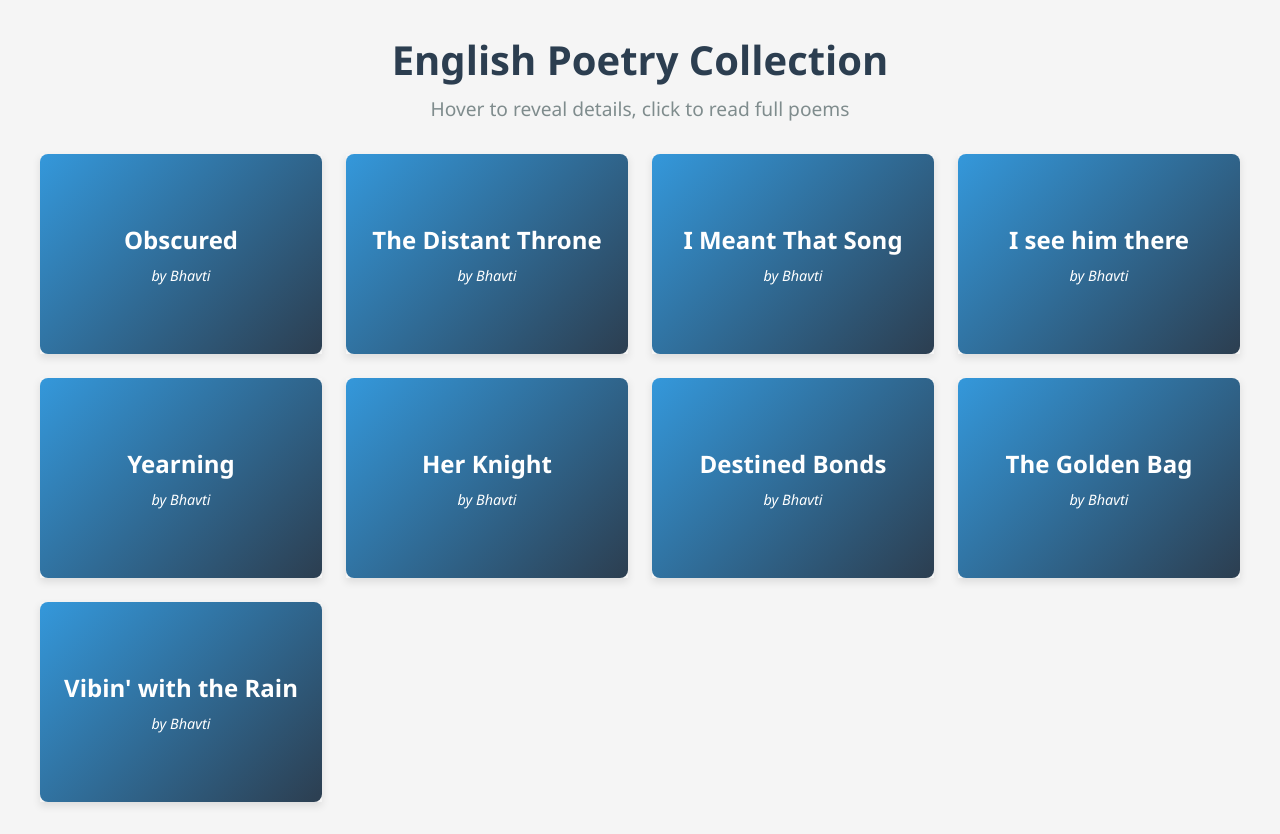
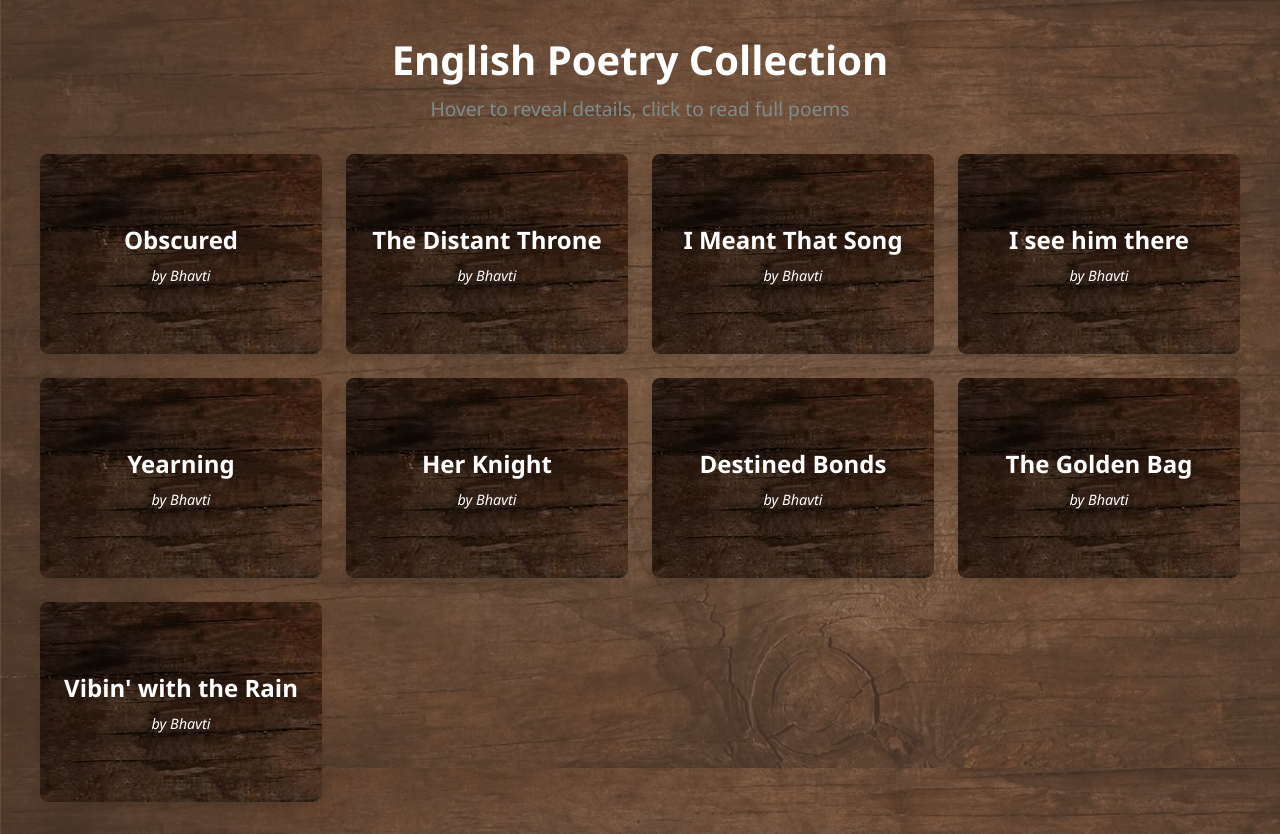
Before and after one commit to Kay-bee1111/Bhavti_says, a plain HTML site: page english poem gallery/englishpoem.html in a window 1280 px wide. Drawn offline with Linux system fonts and the light colour scheme.

Commit message:
Update styles.css

```diff
--- a/english poem gallery/styles.css
+++ b/english poem gallery/styles.css
@@ -1,13 +1,17 @@
+
 * {
     margin: 0;
     padding: 0;
     box-sizing: border-box;
     font-family: 'Segoe UI', Tahoma, Geneva, Verdana, sans-serif;
+
 }
 
 body {
     background-color: #f5f5f5;
     padding: 2rem;
+    background-image: url("../assets/woodbg.png")
+
 }
 
 header {
@@ -16,9 +20,10 @@ header {
 }
 
 h1 {
-    color: #2c3e50;
+    color: #ffffff;
     font-size: 2.5rem;
     margin-bottom: 0.5rem;
+
 }
 
 .subtitle {
@@ -29,12 +34,17 @@ h1 {
 .container {
     max-width: 1200px;
     margin: 0 auto;
+
+
+
 }
 
 .poem-grid {
     display: grid;
     grid-template-columns: repeat(4, 1fr);
     gap: 1.5rem;
+
+
 }
 
 /* Responsive grid */
@@ -92,13 +102,16 @@ h1 {
 
 .card-front {
     background: linear-gradient(135deg, #3498db, #2c3e50);
+    background-image: url("../assets/wood.jpeg");
     color: white;
+
 }
 
 .card-back {
-    background: linear-gradient(135deg, #2c3e50, #3498db);
+    background: linear-gradient(135deg, #232527, #2c3235);
     color: white;
     transform: rotateY(180deg);
+    background-image: url("../assets/wood.jpeg");
     overflow-y: auto;
 }
 
```
